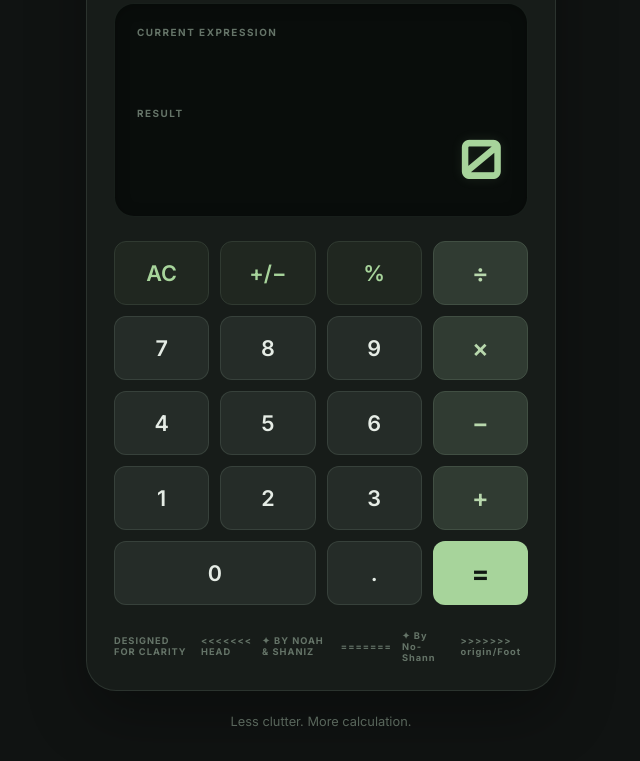
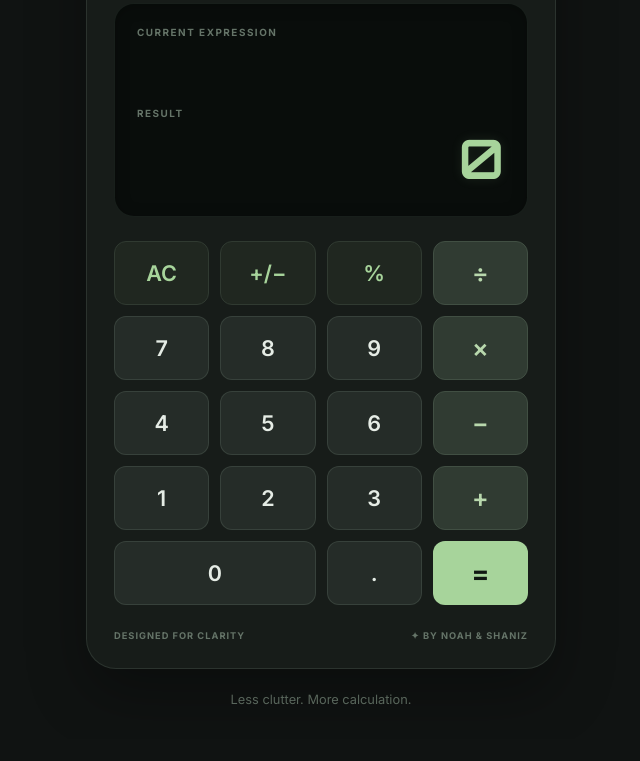
Before and after one commit to Nyakito/Calculator_project, a plain HTML site: page index.html in a window 1280 px wide. Shown: the part 204-965 px from the top of the page, without its empty margins (319-959 px from the left). After the commit the page ends 943 px from the top, so only its background shows below. Drawn offline with Linux system fonts and the light colour scheme.

Commit message:
Fix index.html footer credit

```diff
--- a/index.html
+++ b/index.html
@@ -105,11 +105,7 @@
 
             <footer class="calculator-footer">
                 <span>DESIGNED FOR CLARITY</span>
-<<<<<<< HEAD
                 <span>✦ BY NOAH & SHANIZ</span>
-=======
-                <span>✦ By No-Shann</span>
->>>>>>> origin/Foot
             </footer>
 
         </section>
```
